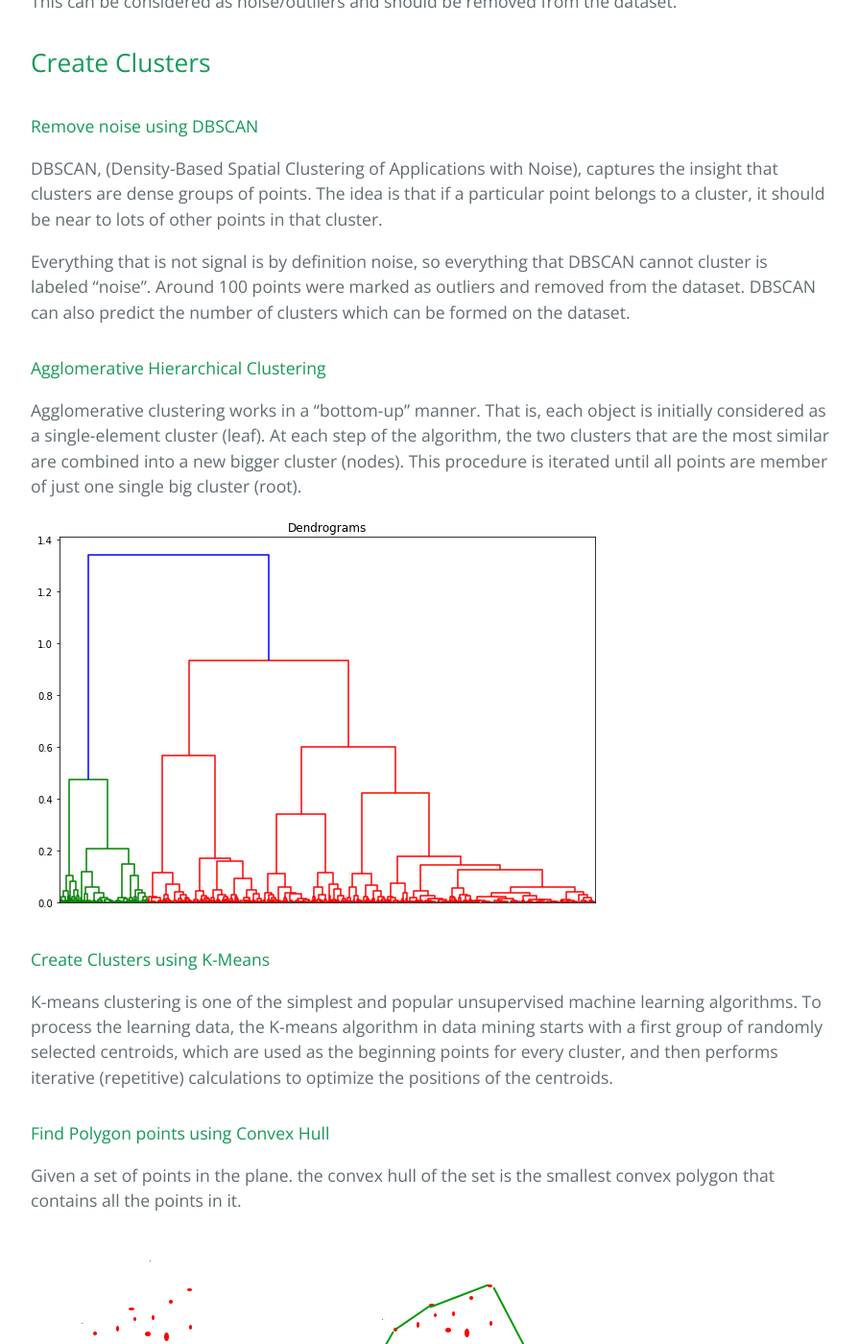
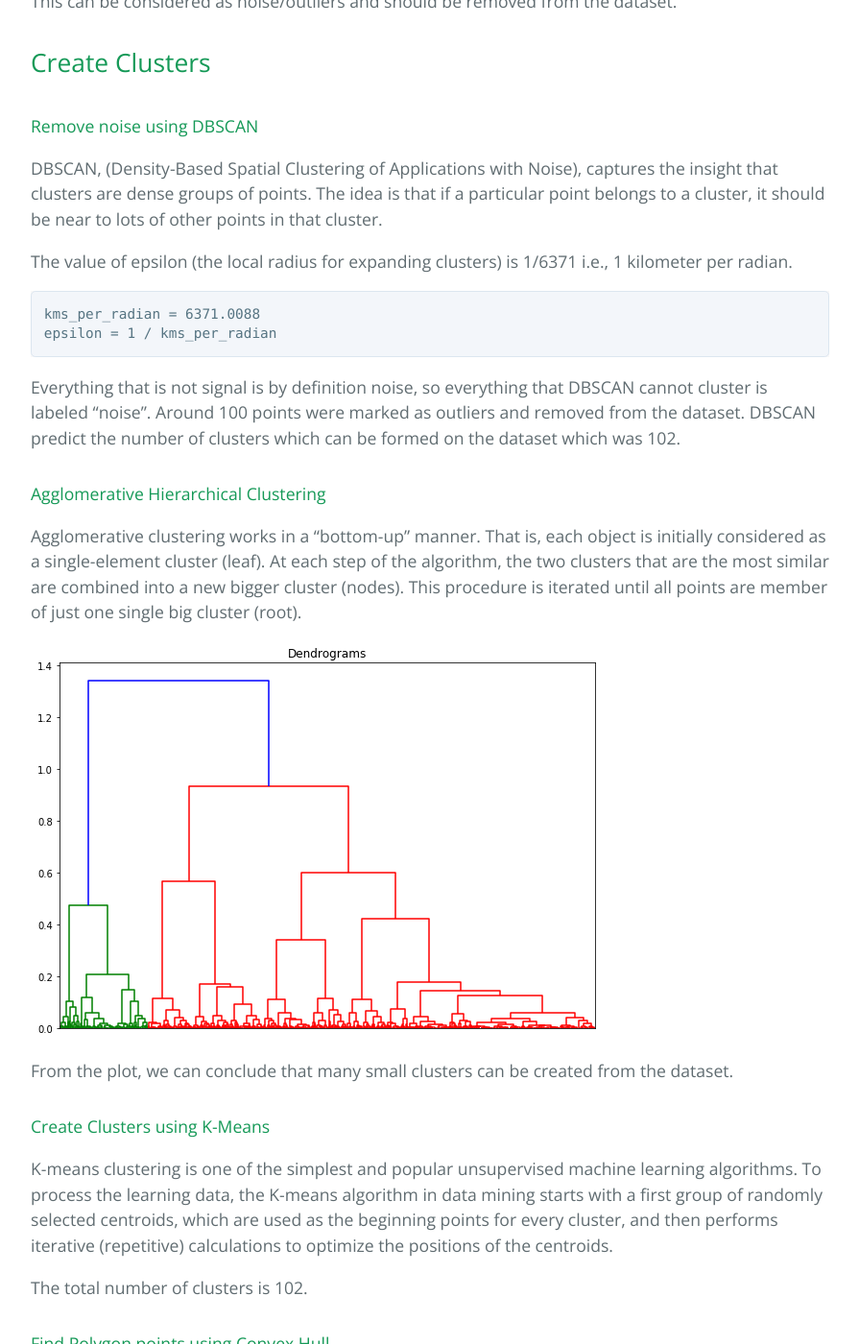
Before and after one commit to aakashjhawar/commercial-centers-using-POI, a Jekyll site: the page built from docs/index.md, in a window 1280 px wide and 1400 px high, scrolled down 3236 px. Shown: the whole window at 96% size, without its empty margins (192-1087 px from the left). Built offline with Jekyll 4.4.1, drawn with Linux system fonts in a browser that asks for light colours; some of the changed text lies outside the part shown.

Commit message:
Updated index markdown

````diff
--- a/docs/index.md
+++ b/docs/index.md
@@ -69,9 +69,15 @@ The dataset contains some points which are isolated and do not contribute to for
 #### Remove noise using DBSCAN
 DBSCAN, (Density-Based Spatial Clustering of Applications with Noise), captures the insight that clusters are dense groups of points. The idea is that if a particular point belongs to a cluster, it should be near to lots of other points in that cluster.
 
+The value of epsilon (the local radius for expanding clusters) is 1/6371 i.e., 1 kilometer per radian.
+```
+kms_per_radian = 6371.0088
+epsilon = 1 / kms_per_radian
+```
+
 Everything that is not signal is by definition noise, so everything that DBSCAN cannot cluster is labeled "noise".
 Around 100 points were marked as outliers and removed from the dataset.
-DBSCAN can also predict the number of clusters which can be formed on the dataset.
+DBSCAN predict the number of clusters which can be formed on the dataset which was 102.
 
 #### Agglomerative Hierarchical Clustering
 
@@ -79,9 +85,13 @@ Agglomerative clustering works in a “bottom-up” manner. That is, each object
 
 ![delhi agglomerative hierarchical](./assets/img/delhi-agglomerative.png)
 
+From the plot, we can conclude that many small clusters can be created from the dataset.
+
 #### Create Clusters using K-Means
 
 K-means clustering is one of the simplest and popular unsupervised machine learning algorithms. To process the learning data, the K-means algorithm in data mining starts with a first group of randomly selected centroids, which are used as the beginning points for every cluster, and then performs iterative (repetitive) calculations to optimize the positions of the centroids.
+
+The total number of clusters is 102.
 
 <!-- Elbow Method can also be used to calculate number of Clusets. -->
 
@@ -89,7 +99,7 @@ K-means clustering is one of the simplest and popular unsupervised machine learn
 
 #### Find Polygon points using Convex Hull
 
-Given a set of points in the plane. the convex hull of the set is the smallest convex polygon that contains all the points in it.
+Given a set of points in the plane, the convex hull of the set is the smallest convex polygon that contains all the points in it.
 
 ![convex hull](./assets/img/convex_hull.png)
 
````
